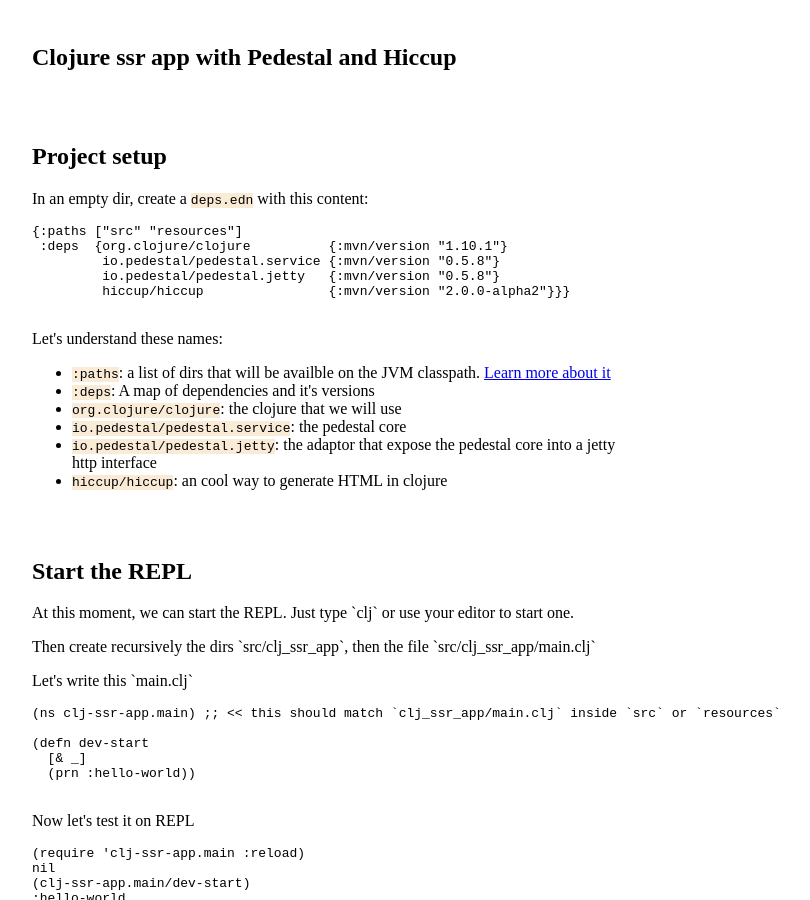
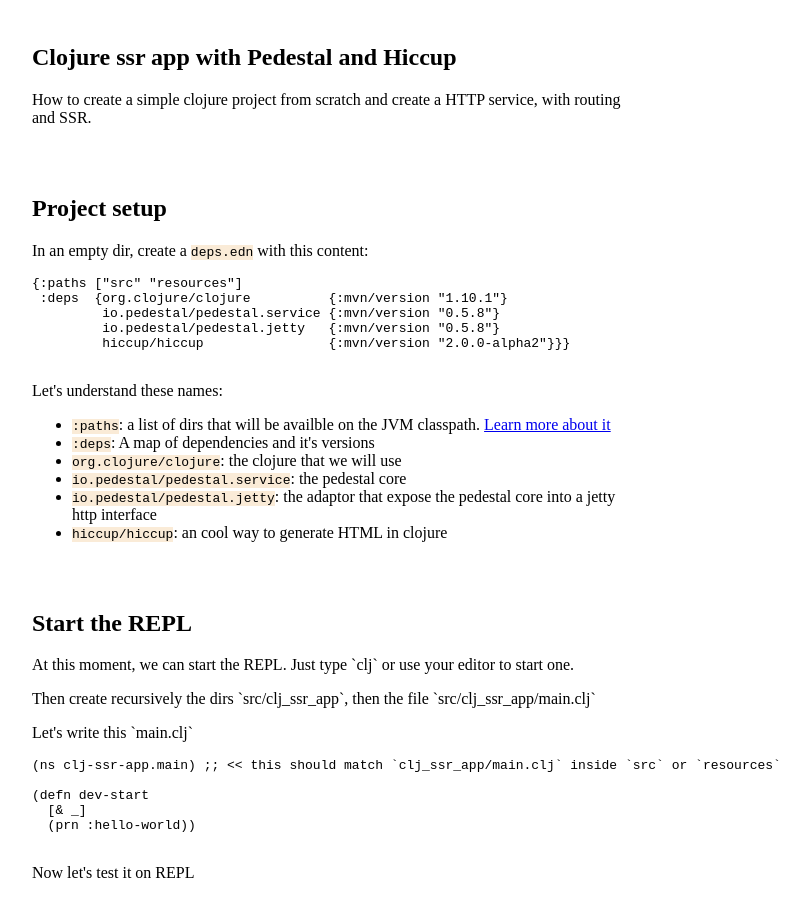
Before and after one commit to souenzzo/souenzzo.github.io, a Jekyll site: the page clojure-ssr-app-with-pedestal-and-hiccup.html, which Jekyll copies as it is, in a window 1280 px wide and 900 px high. Shown: the whole window, without its empty margins (304-1114 px from the left). Built offline with Jekyll 4.4.1, drawn with Linux system fonts in a browser that asks for light colours.

Commit message:
+description

```diff
--- a/clojure-ssr-app-with-pedestal-and-hiccup.html
+++ b/clojure-ssr-app-with-pedestal-and-hiccup.html
@@ -17,13 +17,13 @@
     <meta property="og:title" content="Clojure ssr app with Pedestal and Hiccup"/>
     <!-- Description metadata -->
     <meta name="twitter:description"
-          content="Clojure ssr app with Pedestal and Hiccup"/>
+          content="How to create a simple clojure project from scratch and create a HTTP service, with routing and SSR."/>
     <meta name="Description"
-          content="Clojure ssr app with Pedestal and Hiccup"/>
+          content="How to create a simple clojure project from scratch and create a HTTP service, with routing and SSR."/>
     <meta name="description"
-          content="Clojure ssr app with Pedestal and Hiccup">
+          content="How to create a simple clojure project from scratch and create a HTTP service, with routing and SSR.">
     <meta property="og:description"
-          content="Clojure ssr app with Pedestal and Hiccup"/>
+          content="How to create a simple clojure project from scratch and create a HTTP service, with routing and SSR."/>
     <!-- https://jrl.ninja/etc/1 -->
     <style>
 section {
@@ -39,7 +39,7 @@
 <body>
 <section>
     <h1>Clojure ssr app with Pedestal and Hiccup</h1>
-    <p></p>
+    <p>How to create a simple clojure project from scratch and create a HTTP service, with routing and SSR.</p>
 </section>
 <section>
     <h1>Project setup</h1>
```
